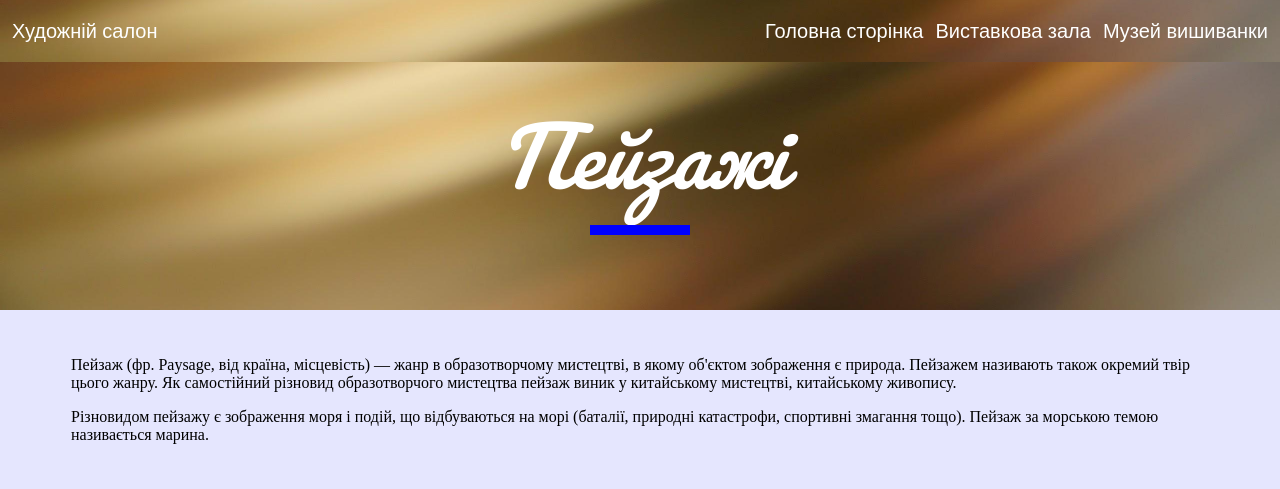
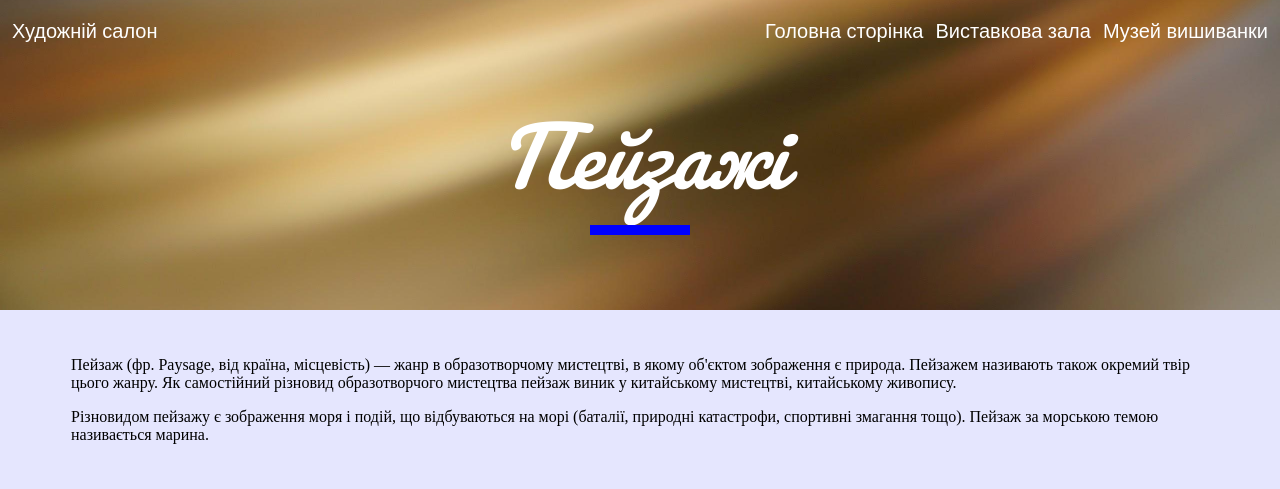
Before and after one commit to xxxLiMoNxxxx/projects, a PHP site: page /view.html in a window 1280 px wide. Shown: the top 489 px of the page. Run offline with PHP 8.4, Linux system fonts and the light colour scheme.

Commit message:
fix header

```diff
--- a/html/dz/dz_18.12.23/style.css
+++ b/html/dz/dz_18.12.23/style.css
@@ -2,8 +2,6 @@ body {
     margin: 0;
 }
 header {
-    background: url(images/background.jpg) no-repeat center center fixed;
-    background-size: cover;
     color: white;
     font-family: 'Poppins', sans-serif;
     font-size: 20px;
```
